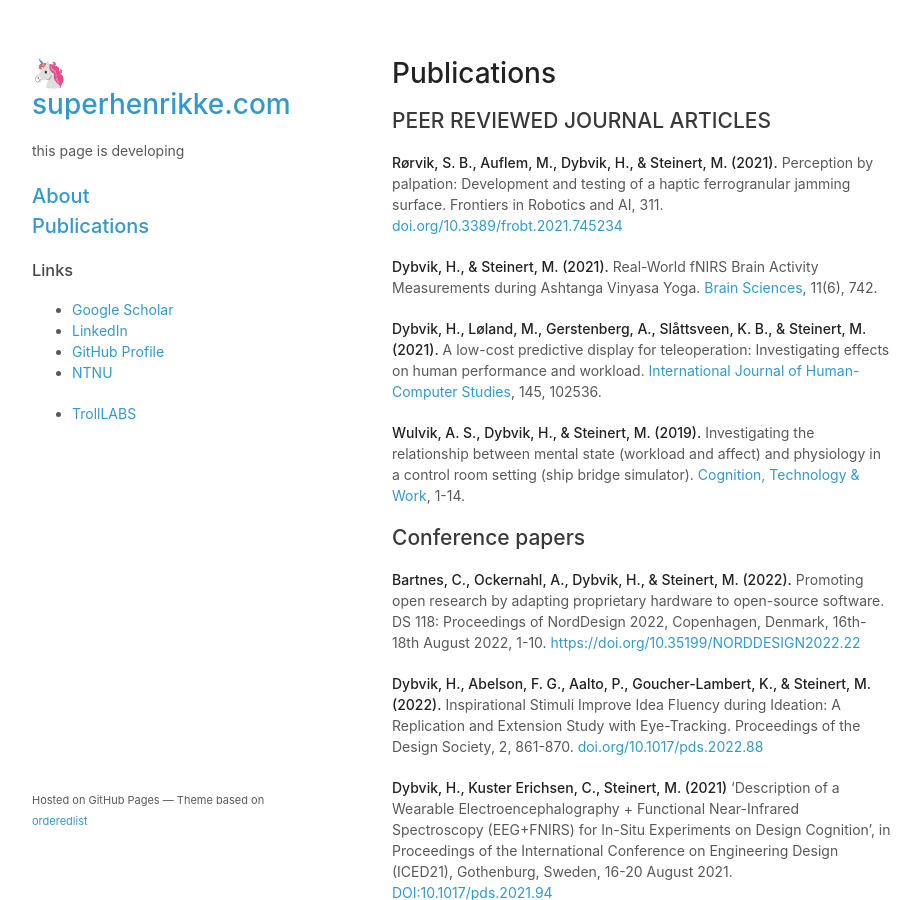
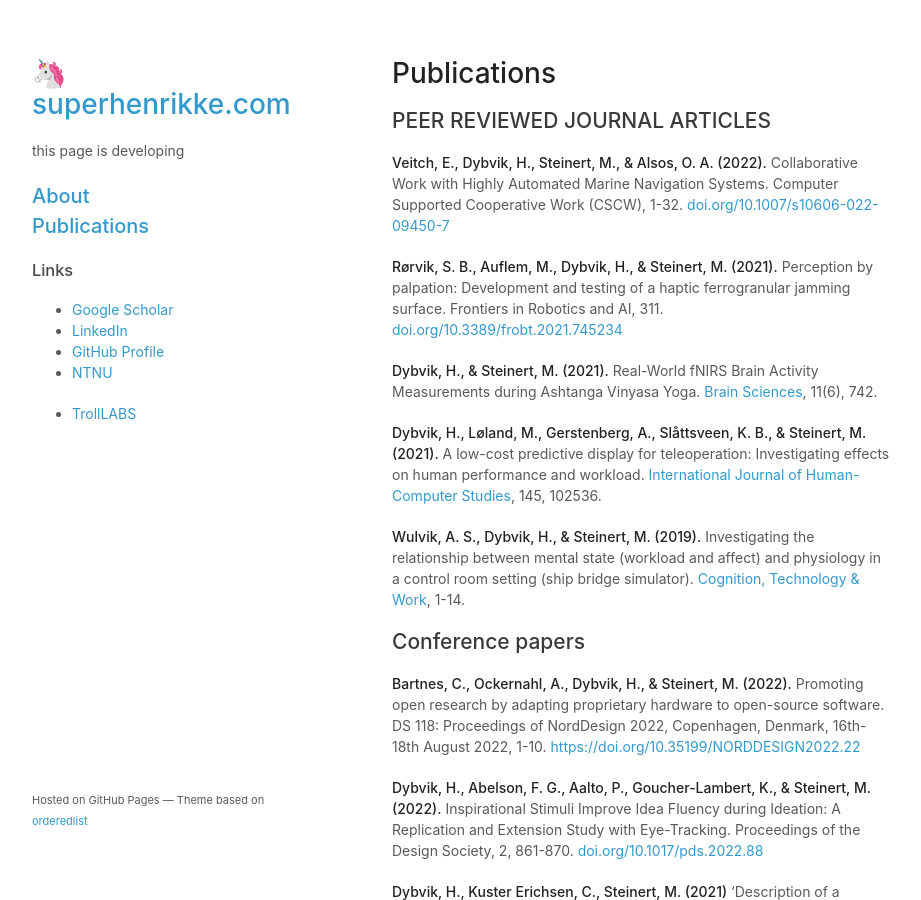
Before and after one commit to superhenrikke/superhenrikke.github.io, a Jekyll site: the page built from publications.md, in a window 1280 px wide and 900 px high. Shown: the whole window, without its empty margins (178-1099 px from the left). Built offline with Jekyll 4.4.1, drawn with Linux system fonts in a browser that asks for light colours; our own code applies the rules of GitHub Pages for plain Markdown files; a script that is not in the unit is left out.

Commit message:
Update publications.md

```diff
--- a/publications.md
+++ b/publications.md
@@ -1,6 +1,8 @@
 # Publications
 
 ## PEER REVIEWED JOURNAL ARTICLES
+
+**Veitch, E., Dybvik, H., Steinert, M., & Alsos, O. A. (2022).** Collaborative Work with Highly Automated Marine Navigation Systems. Computer Supported Cooperative Work (CSCW), 1-32. [doi.org/10.1007/s10606-022-09450-7](https://doi.org/10.1007/s10606-022-09450-7)
 
 **Rørvik, S. B., Auflem, M., Dybvik, H., & Steinert, M. (2021).** Perception by palpation: Development and testing of a haptic ferrogranular jamming surface. Frontiers in Robotics and AI, 311. [doi.org/10.3389/frobt.2021.745234](https://doi.org/10.3389/frobt.2021.745234)
 
```
